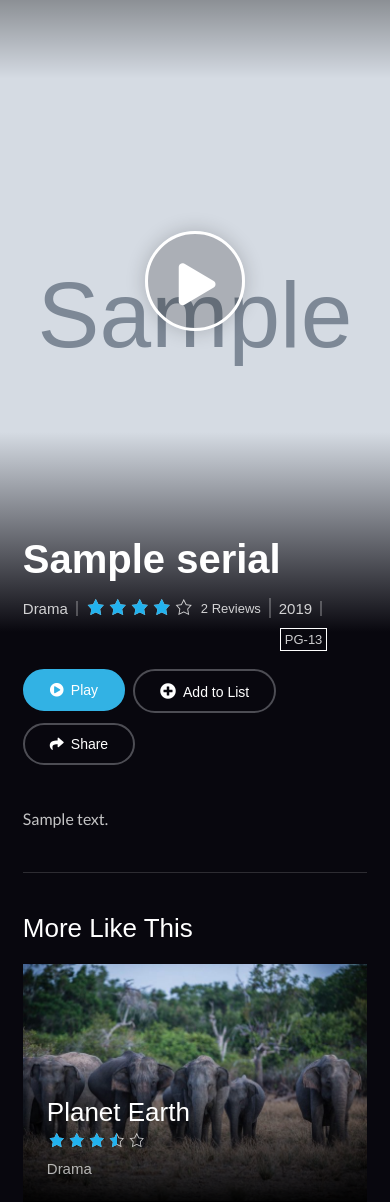
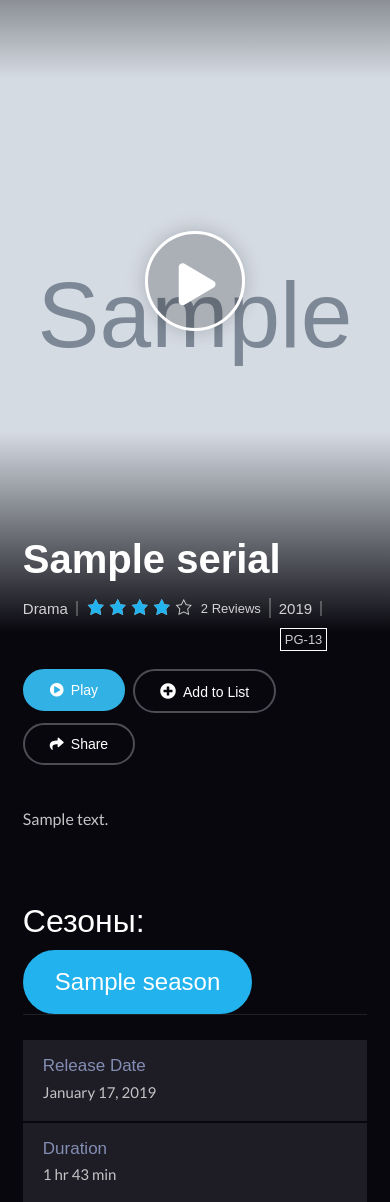
Before and after one commit to bezbak/Youtube_itpark, a Django app: page /post_detail/1/ in a window 390 px wide. Shown: the part 76-1278 px from the top of the page. Run offline with Django 3.2, Linux system fonts and the light colour scheme; tables that the repository leaves empty hold one stand-in row (values such as "Sample post"); grey boxes marked "Sample" are stand-in pictures; some libraries are stand-ins or nearby versions; some web fonts are replaced.

Commit message:
add seasons

```diff
--- a/templates/video-post.html
+++ b/templates/video-post.html
@@ -4,7 +4,7 @@
 		<header id="masthead-pro" class="sticky-header"><!-- Remove sticky-header class to remove sticky header -->
 			<div class="header-container">
 
-				<h1><a href="home.html"><img src="images/logo.png" alt="Logo"></a></h1>
+				<h1><a href="home.html"><img src="{% static 'images/logo.png'%}" alt="Logo"></a></h1>
 
 				<nav id="site-navigation-pro">
 					<ul class="sf-menu">
@@ -48,7 +48,7 @@
 
 				<div id="header-user-profile">
 					<div id="header-user-profile-click" class="noselect">
-						<img src="images/demo/user-profile.jpg" alt="Suzie">
+						<img src="{% static 'images/demo/user-profile.jpg'%}" alt="Suzie">
 						<div id="header-username">Jane Doe</div><i class="fas fa-angle-down"></i>
 					</div><!-- close #header-user-profile-click -->
 					<div id="header-user-profile-menu">
@@ -230,7 +230,7 @@
 
 			<div style="display:none;">
 				<video id="Video-Vayvo-Single" poster="{{serial.poster.url}}" width="960" height="540" class="afterglow-lightboxplayer" data-autoresize="fit">
-					<source src="images/video/sample.mp4" type="video/mp4">
+					<source src="{% static 'images/video/sample.mp4'%}" type="video/mp4">
 				</video>
 			</div>
 
@@ -273,8 +273,8 @@
 					<div id="video-post-buttons-container">
 						<a href="video-post.html#Video-Single"class="afterglow" id="video-post-play-text-btn"><i class="fas fa-play-circle"></i>Play</a>
 						<div style="display:none;">
-							<video id="Video-Single" poster="images/video/poster.jpg" width="960" height="540" class="afterglow-lightboxplayer" data-autoresize="fit">
-								<source src="images/video/sample.mp4" type="video/mp4">
+							<video id="Video-Single" poster="{% static 'images/video/poster.jpg'%}" width="960" height="540" class="afterglow-lightboxplayer" data-autoresize="fit">
+								<source src="{% static 'images/video/sample.mp4'%}" type="video/mp4">
 							</video>
 						</div>
 
@@ -286,92 +286,16 @@
 					<div id="vayvo-video-post-content">
 						<p>{{serial.description}}</p>
 					</div><!-- #vayvo-video-post-content -->
-
-
-					<div id="video-more-like-this-details-section">
-						<h3 id="more-videos-heading">More Like This</h3>
-
-						<div class="row">
-
-							<div class="col col-12 col-md-6 col-lg-6">
-								<div class="progression-studios-video-index-container">
-									<a href="video-post.html#!">
-										<div class="progression-studios-video-feaured-image"><img src="images/demo/mohamed-ahsan-1195307-unsplash-700x480.jpg" alt="Featured Image"></div>
-
-										<div class="progression-video-index-content">
-											<div class="progression-video-index-table">
-												<div class="progression-video-index-vertical-align">
-
-													<h2 class="progression-video-title">Planet Earth</h2>
-
-													<div class="average-rating-video-post">
-														<div class="average-rating-video-empty">
-															<span class="dashicons dashicons-star-empty"></span><span class="dashicons dashicons-star-empty"></span><span class="dashicons dashicons-star-empty"></span><span class="dashicons dashicons-star-empty"></span><span class="dashicons dashicons-star-empty"></span>
-														</div>
-														<div class="average-rating-overflow-width" style="width:70%;">
-															<div class="average-rating-video-filled">
-																<span class="dashicons dashicons-star-filled"></span><span class="dashicons dashicons-star-filled"></span><span class="dashicons dashicons-star-filled"></span><span class="dashicons dashicons-star-filled"></span><span class="dashicons dashicons-star-filled"></span>
-															<div class="clearfix"></div>
-															</div><!-- close .average-rating-video-filled -->
-														</div><!-- close .average-rating-overflow-width -->
-													</div><!-- close .average-rating-video-post -->
-													<div class="clearfix"></div>
-
-													<ul class="video-index-meta-taxonomy"><li>Drama</li></ul>
-													<div class="clearfix"></div>
-
-												</div><!-- close .progression-video-index-vertical-align -->
-											</div><!-- close .progression-video-index-table -->
-										</div><!-- close .progression-video-index-content -->
-										<div class="video-index-border-hover"></div>
-
-									</a>
-								</div><!-- close .progression-studios-video-index-container -->
-							</div><!-- close .col -->
-
-							<div class="col col-12 col-md-6 col-lg-6">
-								<div class="progression-studios-video-index-container">
-									<a href="video-post.html#!">
-
-										<div class="progression-studios-video-feaured-image"><img src="https://progression-studios.com/vayvo/images/demo/annie-spratt-1187424-unsplash-700x480.jpg" alt="Featured Image"></div>
-
-										<div class="progression-video-index-content">
-											<div class="progression-video-index-table">
-												<div class="progression-video-index-vertical-align">
-
-													<h2 class="progression-video-title">Polar Express</h2>
-
-													<div class="average-rating-video-post">
-														<div class="average-rating-video-empty">
-															<span class="dashicons dashicons-star-empty"></span><span class="dashicons dashicons-star-empty"></span><span class="dashicons dashicons-star-empty"></span><span class="dashicons dashicons-star-empty"></span><span class="dashicons dashicons-star-empty"></span>
-														</div>
-														<div class="average-rating-overflow-width" style="width:90%;">
-															<div class="average-rating-video-filled">
-																<span class="dashicons dashicons-star-filled"></span><span class="dashicons dashicons-star-filled"></span><span class="dashicons dashicons-star-filled"></span><span class="dashicons dashicons-star-filled"></span><span class="dashicons dashicons-star-filled"></span>
-															<div class="clearfix"></div>
-															</div><!-- close .average-rating-video-filled -->
-														</div><!-- close .average-rating-overflow-width -->
-													</div><!-- close .average-rating-video-post -->
-													<div class="clearfix"></div>
-
-													<ul class="video-index-meta-taxonomy"><li>Sci-fi</li></ul>
-													<div class="clearfix"></div>
-
-												</div><!-- close .progression-video-index-vertical-align -->
-											</div><!-- close .progression-video-index-table -->
-										</div><!-- close .progression-video-index-content -->
-										<div class="video-index-border-hover"></div>
-
-									</a>
-								</div><!-- close .progression-studios-video-index-container -->
-							</div><!-- close .col -->
-
-						</div><!-- close .row -->
-
-						<div style="height:10px;"></div>
-
-					</div><!-- close #video-more-like-this-details-section -->
-
+					<div class="vayvo-progression-video-season-container">
+						<h2 class="video-post-heading-title">Сезоны:</h2>
+						<ul class="vayvo-progression-video-season-navigation">
+							{%for season in serial.serial.all%}
+							<li  class="current btn progression-title">
+								<a style="color: #FFF !important; font-size:24px;" href="{%url 'season' season.id%}">{{season.name}}</a>
+							</li>
+							{%endfor%}
+						</ul>
+					</div>
 				</div><!-- close #video-post-container -->
 
 
--- a/videos/views.py
+++ b/videos/views.py
@@ -1,5 +1,5 @@
 from django.shortcuts import render
-from videos.models import Serial
+from videos.models import Serial, Season
 # Create your views here.
 def index(request):
     serial = Serial.objects.all()
@@ -14,3 +14,10 @@ def post_detail(request, id):
         'serial':serial
     }
     return render(request, 'video-post.html', context)
+
+def season(request, id):
+    season = Season.objects.get(id=id)
+    context ={
+        'season':season
+    }
+    return render(request, 'video-seasons-post.html', context)
--- a/yt/urls.py
+++ b/yt/urls.py
@@ -1,11 +1,12 @@
 from django.contrib import admin
 from django.urls import path
-from videos.views import index, post_detail
+from videos.views import index, post_detail, season
 from django.conf import settings
 from django.conf.urls.static import static
 urlpatterns = [
     path('admin/', admin.site.urls),
     path('', index),
     path('post_detail/<int:id>/', post_detail, name='post_detail'),
+    path('season/<int:id>/', season, name='season'),
 ]
 urlpatterns += static(settings.MEDIA_URL, document_root = settings.MEDIA_ROOT)
```
Also changed, not shown: templates/video-seasons-post.html (line endings or trailing spaces).
